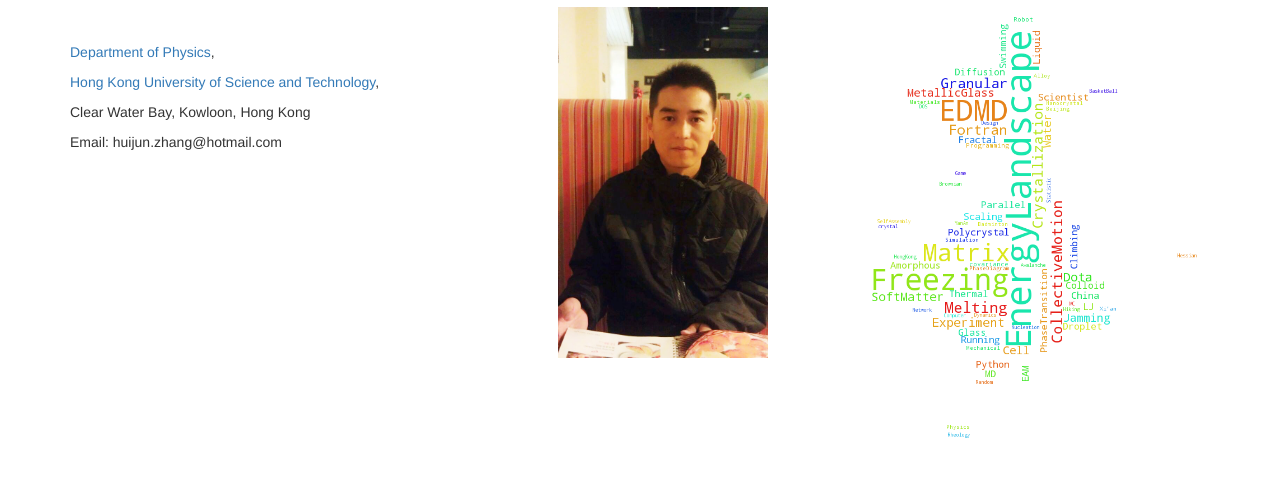
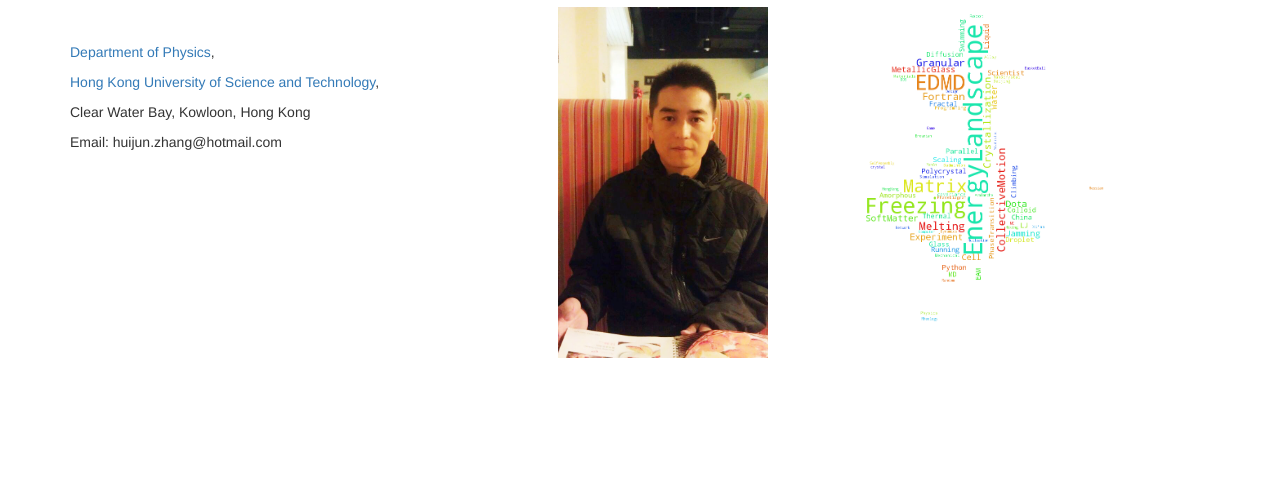
Before and after one commit to huijun-zhang/huijun-zhang.github.io, a plain HTML site: page contact.html in a window 1280 px wide. Shown: the part 181-658 px from the top of the page. Drawn offline with nearby package versions, Linux system fonts and the light colour scheme.

Commit message:
word cloud

```diff
--- a/contact.html
+++ b/contact.html
@@ -84,8 +84,8 @@
     <div class="col-sm-3">
       <img src="images/photo.jpg" class="img-responsive" style="width:80%" alt="Image">
     </div>
-    <div class="col-sm-4">
-      <img src="images/wordCloud.png" class="img-responsive" style="width:150%" alt="Image">
+    <div class="col-sm-3">
+      <img src="images/wordCloud.png" class="img-responsive" style="width:120%" alt="Image">
     </div>
   </div>
 </div>
```
